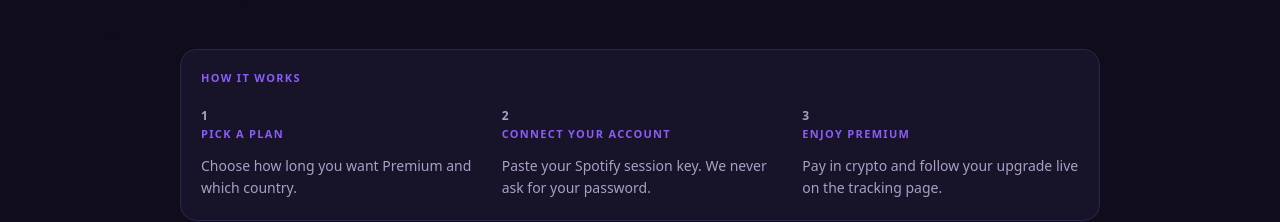
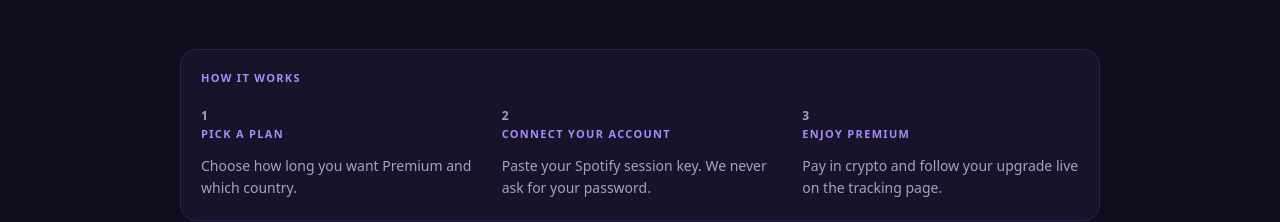
Before and after one commit to sv1nho/boost-my-spot, a React (Vite) app: page / in a window 1280 px wide. Shown: the part 440-662 px from the top of the page. Built offline with nearby package versions, Linux system fonts and the light colour scheme.

Commit message:
fix: lighten the card eyebrow to meet the contrast ratio

```diff
--- a/client/index.css
+++ b/client/index.css
@@ -359,7 +359,7 @@
     font-weight: 600;
     text-transform: uppercase;
     letter-spacing: 0.12em;
-    color: var(--color-primary);
+    color: var(--color-primary-hover);
   }
 
   @media (max-width: 34rem) {
```
